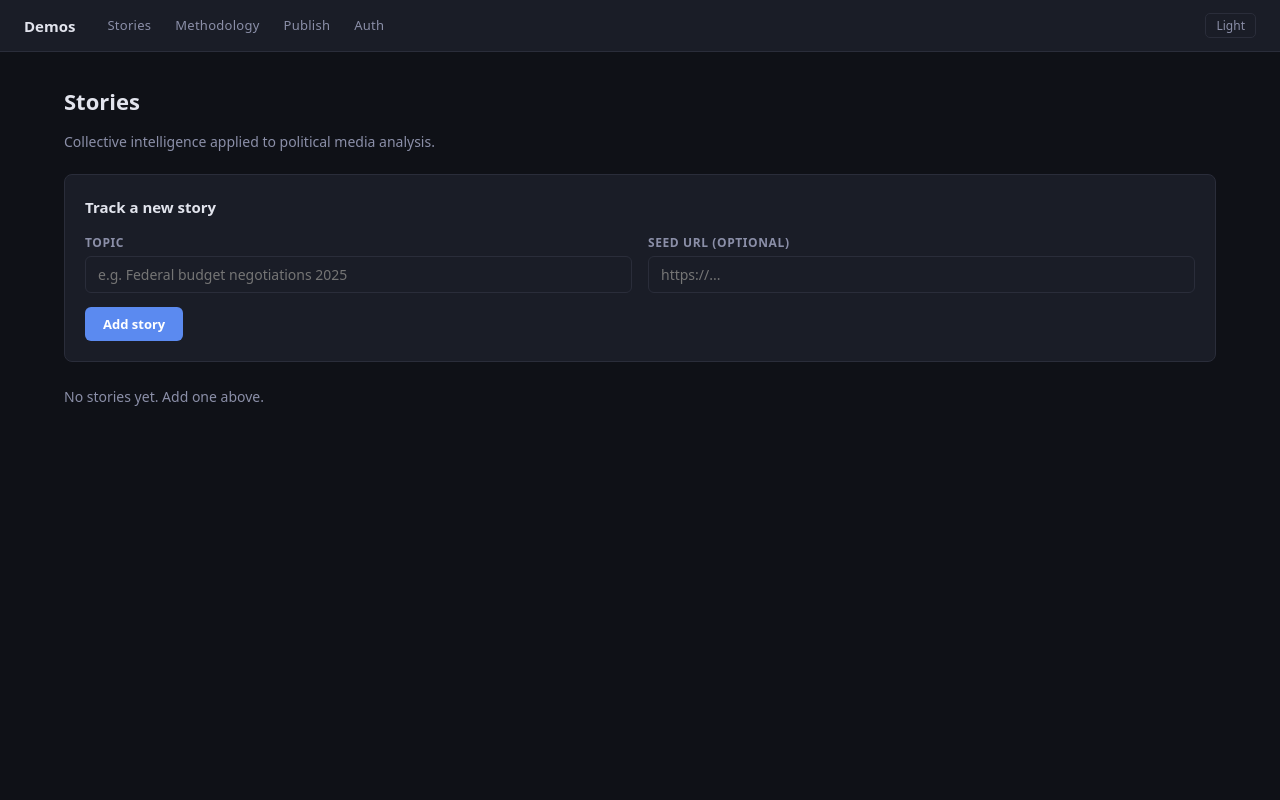
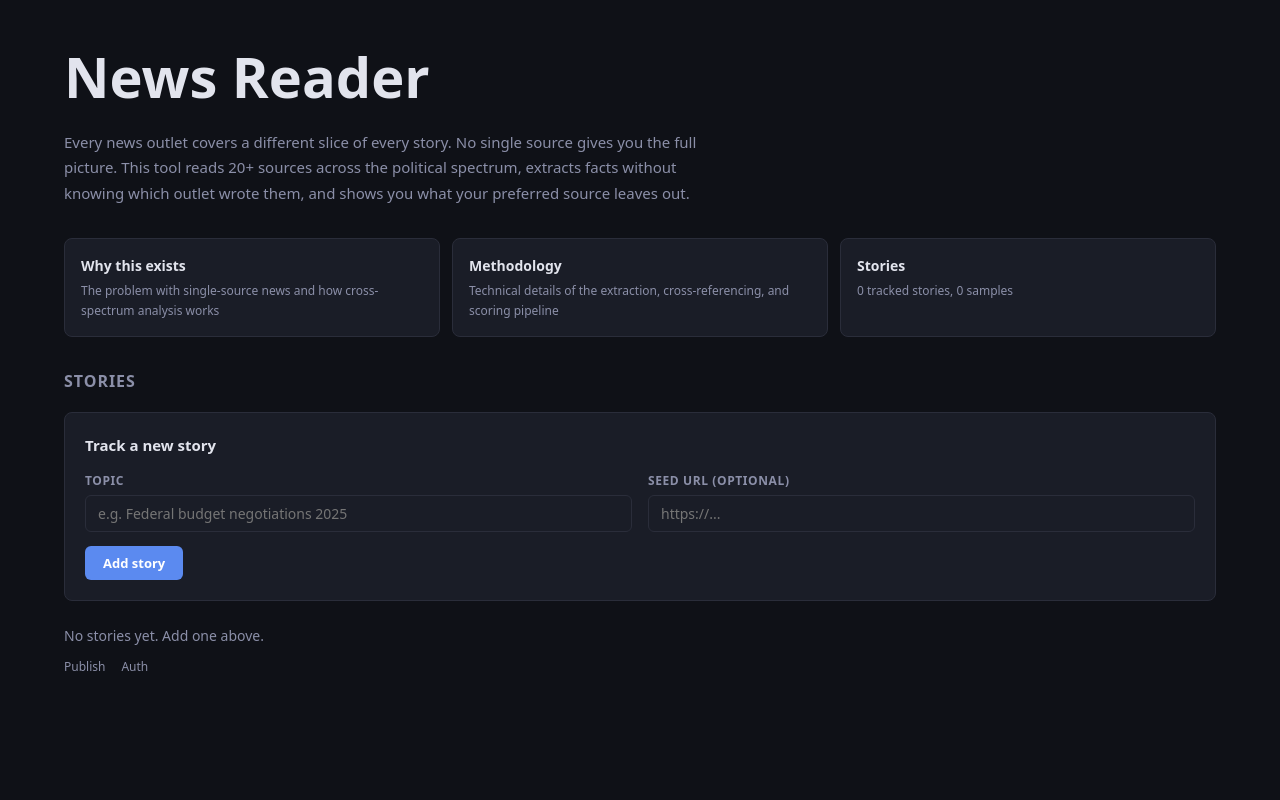
Before and after one commit to patrickkidd/demos, a FastAPI app: template app/templates/index.html in a window 1280 px wide. Run offline with FastAPI, Linux system fonts and the light colour scheme; the template is opened without the code that fills it, so the values that code supplies are empty.

Commit message:
Landing page, why page, nav-to-content, WP backlinks
- Add /why page (doc/why.md + template) with consumer-facing explanation
- Rebrand landing page: hero title, intro, nav-card links to sub-pages
- Replace nav bar with in-content backlinks on all sub-pages
- Add publish_why() and /publish/why route
- Fix WP link rewrites: backlinks → /research/news-reader/,
  /methodology and /why → WP child page URLs
- Match prose page styling to landing page (640px, centered, muted color)

Co-Authored-By: Claude Opus 4.6 (1M context) <noreply@anthropic.com>

```diff
--- a/app/main.py
+++ b/app/main.py
@@ -259,6 +259,15 @@ async def sample_view(request: Request, story_id: str, sample_id: str):
 @app.get("/api/stories/{story_id}/samples/{sample_id}")
 async def api_sample(story_id: str, sample_id: str):
     return JSONResponse(_load_sample(story_id, sample_id))
+
+
+@app.get("/why")
+async def why(request: Request):
+    md_path = Path("/app/doc/why.md")
+    html = markdown.markdown(md_path.read_text(), extensions=["tables", "fenced_code"])
+    return templates.TemplateResponse(request, "why.html", {
+        "content": html,
+    })
 
 
 @app.get("/methodology")
@@ -565,6 +574,13 @@ def publish_methodology_route():
     return RedirectResponse("/publish", status_code=303)
 
 
+@app.post("/publish/why")
+def publish_why_route():
+    from scripts.publish import publish_why
+    publish_why()
+    return RedirectResponse("/publish", status_code=303)
+
+
 @app.post("/redact/story/{story_id}")
 def redact_story_route(story_id: str):
     from scripts.publish import redact_story
--- a/app/templates/auth.html
+++ b/app/templates/auth.html
@@ -2,6 +2,7 @@
 {% block title %}Auth — Demos{% endblock %}
 
 {% block content %}
+<a href="/" class="backlink muted" style="font-size:13px;">&larr; News Reader</a>
 <div class="section">
   <h1>Authentication</h1>
 
--- a/app/templates/base.html
+++ b/app/templates/base.html
@@ -117,14 +117,7 @@
 </head>
 <body>
   <div class="demos" data-theme="dark">
-    <nav>
-      <span class="brand">Demos</span>
-      <a href="/" {% if request.url.path == "/" %}class="active"{% endif %}>Stories</a>
-      <a href="/methodology" {% if request.url.path == "/methodology" %}class="active"{% endif %}>Methodology</a>
-      <a href="/publish" {% if request.url.path == "/publish" %}class="active"{% endif %}>Publish</a>
-      <a href="/auth" {% if request.url.path == "/auth" %}class="active"{% endif %}>Auth</a>
-      <button class="theme-toggle" onclick="toggleTheme()">Light</button>
-    </nav>
+    {# nav stripped for WP parity — back links live in page content #}
     <script>
     function toggleTheme() {
       const el = document.querySelector('.demos');
--- a/app/templates/index.html
+++ b/app/templates/index.html
@@ -1,8 +1,20 @@
 {% extends "base.html" %}
-{% block title %}Stories — Demos{% endblock %}
+{% block title %}News Reader{% endblock %}
 
 {% block head %}
 <style>
+  .demos .hero { margin-bottom: 32px; }
+  .demos .hero h1 { font-size: 56px; margin-bottom: 8px; }
+  .demos .hero p { font-size: 15px; line-height: 1.7; color: var(--muted); max-width: 640px; }
+
+  .demos .nav-cards { display: grid; grid-template-columns: 1fr 1fr 1fr; gap: 12px; margin-bottom: 32px; }
+  .demos .nav-card { display: block; background: var(--surface); border: 1px solid var(--border); border-radius: 8px; padding: 16px; text-decoration: none; transition: border-color 0.15s; }
+  .demos .nav-card:hover { border-color: var(--accent); text-decoration: none; }
+  .demos .nav-card h3 { font-size: 14px; margin-bottom: 4px; color: var(--text); }
+  .demos .nav-card p { font-size: 12px; color: var(--muted); margin: 0; }
+  .demos .admin-links { display: flex; gap: 16px; margin-top: 8px; }
+  .demos .admin-links a { font-size: 12px; color: var(--muted); }
+
   .demos .story-row { padding: 20px; border-bottom: 1px solid var(--border); }
   .demos .story-row:last-child { border-bottom: none; }
   .demos .story-header { display: flex; align-items: baseline; justify-content: space-between; margin-bottom: 8px; }
@@ -22,20 +34,43 @@
   .demos .mini-label { font-size: 10px; color: var(--muted); margin-left: 8px; }
 
   .demos .no-samples { font-size: 12px; color: var(--muted); padding: 4px 0; }
+  @media (max-width: 700px) { .demos .nav-cards { grid-template-columns: 1fr; } }
 </style>
 {% endblock %}
 
 {% block content %}
-<div class="section">
+{# --- Hero --- #}
+<div class="section hero">
+  <h1>News Reader</h1>
+  <p>Every news outlet covers a different slice of every story. No single source gives you the full picture. This tool reads 20+ sources across the political spectrum, extracts facts without knowing which outlet wrote them, and shows you what your preferred source leaves out.</p>
+</div>
+
+{# --- Navigation cards --- #}
+<div class="nav-cards">
+  <a href="/why" class="nav-card">
+    <h3>Why this exists</h3>
+    <p>The problem with single-source news and how cross-spectrum analysis works</p>
+  </a>
+  <a href="/methodology" class="nav-card">
+    <h3>Methodology</h3>
+    <p>Technical details of the extraction, cross-referencing, and scoring pipeline</p>
+  </a>
+  <a href="#stories" class="nav-card">
+    <h3>Stories</h3>
+    <p>{{ stories|length }} tracked stor{{ "ies" if stories|length != 1 else "y" }}, {{ stories|sum(attribute='sample_count') }} samples</p>
+  </a>
+</div>
+
+{# --- Stories --- #}
+<div class="section" id="stories">
   <div style="display:flex;align-items:baseline;justify-content:space-between;margin-bottom:6px;">
-    <h1>Stories</h1>
+    <h2>Stories</h2>
     {% if stories %}
     <form method="post" action="/sample-all">
       <button type="submit" class="btn-sm">Sample all</button>
     </form>
     {% endif %}
   </div>
-  <p class="muted" style="margin-bottom:20px;">Collective intelligence applied to political media analysis.</p>
 
   <div class="card" style="margin-bottom:24px;">
     <h3 style="margin-bottom:14px;">Track a new story</h3>
@@ -106,6 +141,11 @@
   {% else %}
   <p class="muted">No stories yet. Add one above.</p>
   {% endif %}
+
+  <div class="admin-links">
+    <a href="/publish">Publish</a>
+    <a href="/auth">Auth</a>
+  </div>
 </div>
 
 <script>
--- a/app/templates/publish.html
+++ b/app/templates/publish.html
@@ -2,6 +2,7 @@
 {% block title %}Publish — Demos{% endblock %}
 
 {% block content %}
+<a href="/" class="backlink muted" style="font-size:13px;">&larr; News Reader</a>
 <div class="section">
   <div style="display:flex;align-items:baseline;justify-content:space-between;">
     <h1>Publish</h1>
@@ -31,7 +32,10 @@
     <form method="post" action="/publish/methodology" style="margin:0;">
       <button type="submit" class="btn-sm">Push methodology</button>
     </form>
-    <span class="muted" style="font-size:12px;">Updates the News Reader index and Methodology pages on AFS</span>
+    <form method="post" action="/publish/why" style="margin:0;">
+      <button type="submit" class="btn-sm">Push why page</button>
+    </form>
+    <span class="muted" style="font-size:12px;">Updates the News Reader pages on AFS</span>
   </div>
 </div>
 {% endif %}
--- a/app/templates/story.html
+++ b/app/templates/story.html
@@ -24,9 +24,9 @@
 {% endblock %}
 
 {% block content %}
+<a href="/" class="backlink muted" style="font-size:13px;">&larr; News Reader</a>
 <div class="section">
-  <a href="/" class="muted" style="font-size:13px;">← Stories</a>
-  <div style="display:flex;align-items:baseline;justify-content:space-between;margin-top:12px;">
+  <div style="display:flex;align-items:baseline;justify-content:space-between;">
     <h1>{{ meta.topic }}</h1>
     <div style="display:flex;gap:8px;align-items:center;">
       {% set status = running.get(meta.id) %}
```
Also changed, not shown: app/templates/methodology.html (+6 -4 lines), app/templates/why.html (added, +21 -0 lines), doc/methodology.md (+1 -1 lines), doc/why.md (added, +56 -0 lines), scripts/publish.py (+20 -1 lines).
